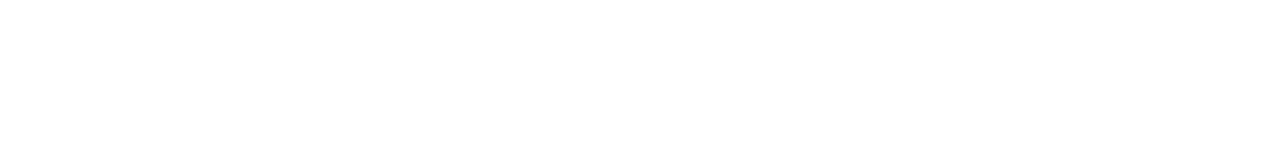
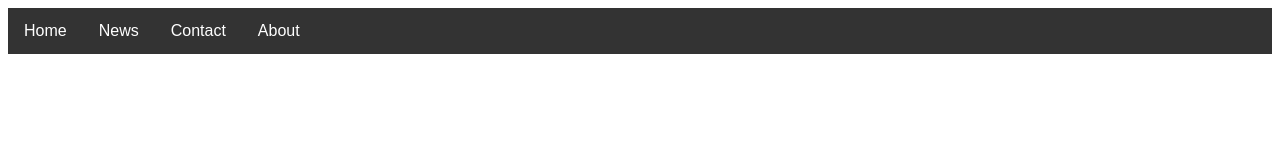
Before and after one commit to genevievesuder/gigis-website, a plain HTML site: page index.html in a window 1280 px wide. Drawn offline with Linux system fonts and the light colour scheme.

Commit message:
nav bar added

```diff
--- a/index.html
+++ b/index.html
@@ -2,17 +2,18 @@
 <html lang="en">
 <head>
     <link rel="stylesheet" href="style.css" />
+<title>Genevieve Suder</title>
 </head>
 <body>
     <script src="script.js"></script>
-</body>
+    <ul>
+        <li><a href="/">Home</a></li>
+        <li><a href="news.asp">News</a></li>
+        <li><a href="contact.asp">Contact</a></li>
+        <li><a href="about.asp">About</a></li>
+      </ul>
 
 
 
-
-
-
-
-
-
+</body>
 </html>
--- a/script.js
+++ b/script.js
@@ -0,0 +1,3 @@
+$(function() {
+    $('nav a[href^="/' + location.pathname.split("/")[1] + '"]').addClass('active');
+  });
--- a/style.css
+++ b/style.css
@@ -0,0 +1,34 @@
+/*toolbar*/
+ul {
+    list-style-type: none;
+    margin: 0;
+    padding: 0;
+  }
+  ul {
+    list-style-type: none;
+    margin: 0;
+    padding: 0;
+    overflow: hidden;
+    background-color: #333;
+  }
+
+  li {
+    float: left;
+  }
+
+  li a {
+    display: block;
+    color: white;
+    text-align: center;
+    padding: 14px 16px;
+    text-decoration: none;
+    font-family: 'Pirata One', sans-serif;
+  }
+
+  /* Change the link color to #111 (black) on hover */
+  li a:hover {
+    background-color: rgb(87, 77, 83);
+  }
+  .active {
+    background-color: #04AA6D;
+  }
```
